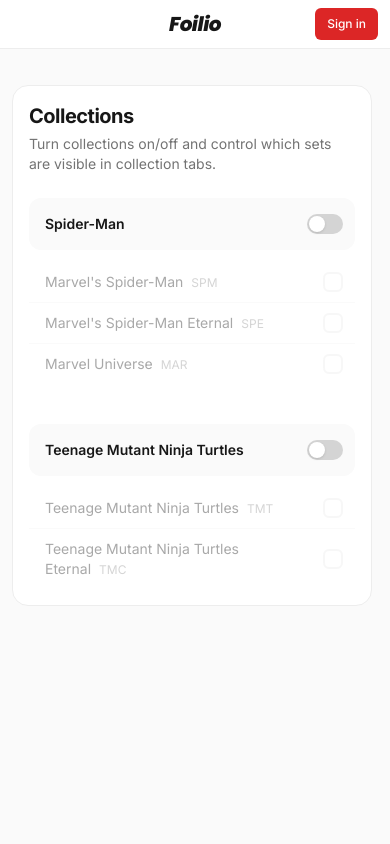
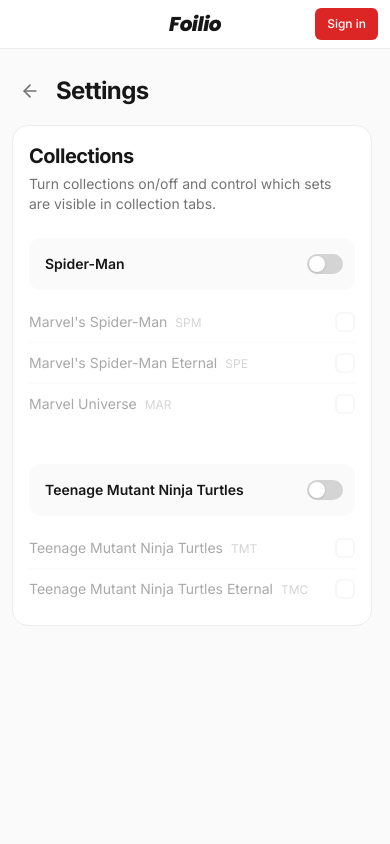
Before and after one commit to paveltaiko/foilio, a React (Vite) app: page /settings in a window 390 px wide. Shown: the top 844 px of the page. Built offline with nearby package versions, Linux system fonts and the light colour scheme; no server answers.

Commit message:
Adjust collections settings mobile spacing

```diff
--- a/src/components/lab/CollectionsSettingsPanel.tsx
+++ b/src/components/lab/CollectionsSettingsPanel.tsx
@@ -52,7 +52,7 @@
                 const checked = collection.setVisibility[set.id] ?? false;
 
                 return (
-                  <div key={set.id} className="flex cursor-pointer items-center justify-between pl-4 pr-3 py-2.5 text-sm" onClick={() => collection.enabled && onSetToggle(franchise.id, set.id, !checked)}>
+                  <div key={set.id} className="flex cursor-pointer items-center justify-between pl-0 pr-0 py-2.5 text-sm sm:pl-4 sm:pr-3" onClick={() => collection.enabled && onSetToggle(franchise.id, set.id, !checked)}>
                     <span className="text-neutral-700">
                       {set.name}
                       <span className="ml-2 text-xs text-neutral-400">{set.code}</span>
--- a/src/pages/lab/CollectionsSettingsPage.tsx
+++ b/src/pages/lab/CollectionsSettingsPage.tsx
@@ -1,15 +1,37 @@
+import { ArrowLeft } from 'lucide-react';
+import { useNavigate } from 'react-router';
 import { CollectionsSettingsPanel } from '../../components/lab/CollectionsSettingsPanel';
 import { franchises, collectionSets } from '../../config/collections';
 import { useCollectionsSettings } from './useCollectionsSettings';
 
 export function CollectionsSettingsPage() {
+  const navigate = useNavigate();
   const { settings, setCollectionEnabled, setSetVisibility } = useCollectionsSettings();
 
   return (
-    <div className="app-container-padded py-6 sm:py-8 min-h-screen">
+    <div className="app-container-padded py-3 sm:py-4 min-h-screen">
+      <div className="mb-4 flex items-center gap-2 sm:mb-5">
+        <button
+          type="button"
+          onClick={() => {
+            if (window.history.length > 1) {
+              navigate(-1);
+              return;
+            }
+            navigate('/');
+          }}
+          className="inline-flex h-9 w-9 items-center justify-center rounded-lg text-neutral-500 transition-colors hover:bg-neutral-100 hover:text-neutral-700 cursor-pointer"
+          aria-label="Go back"
+          title="Back"
+        >
+          <ArrowLeft className="h-5 w-5" />
+        </button>
+        <h1 className="text-2xl font-bold tracking-tight text-neutral-900 sm:text-3xl">Settings</h1>
+      </div>
+
       <div className="rounded-2xl border border-surface-border bg-white p-4 sm:p-6">
         <div className="mb-6">
-          <h1 className="text-xl font-bold tracking-tight text-neutral-900 sm:text-2xl">Collections</h1>
+          <h2 className="text-xl font-bold tracking-tight text-neutral-900 sm:text-2xl">Collections</h2>
           <p className="mt-1 text-sm text-neutral-500">
             Turn collections on/off and control which sets are visible in collection tabs.
           </p>
```
